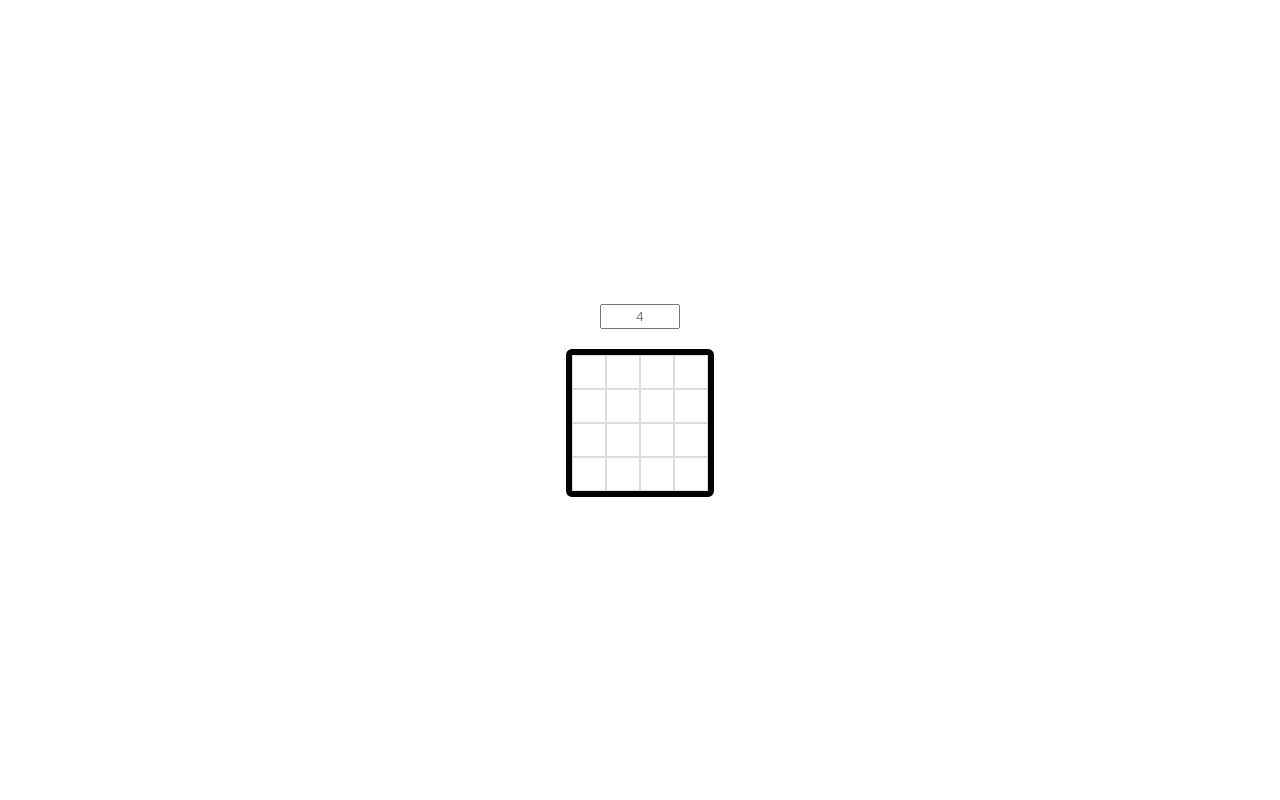
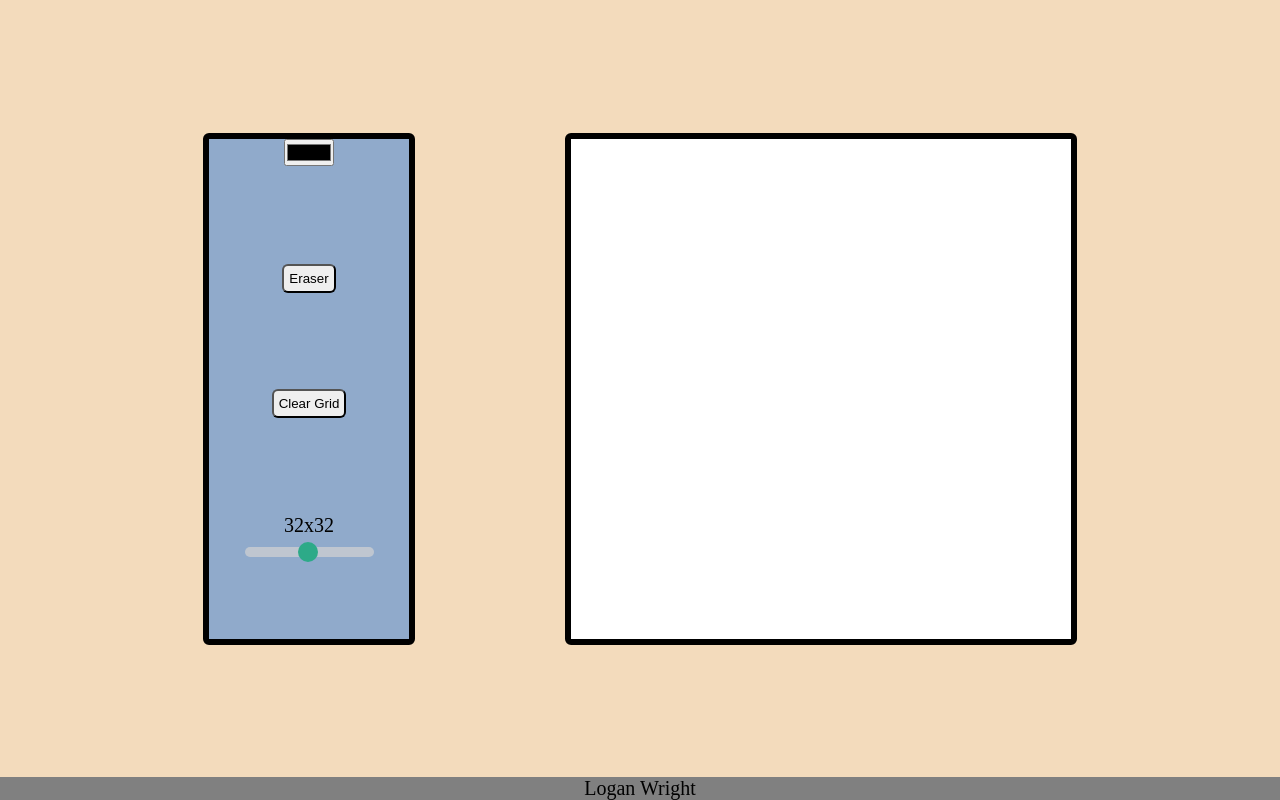
Before and after one commit to itstherampage/Etch-A-Sketch, a plain HTML site: page index.html in a window 1280 px wide. Drawn offline with Linux system fonts and the light colour scheme.

Commit message:
working on ui

```diff
--- a/css/styles.css
+++ b/css/styles.css
@@ -3,14 +3,30 @@
   padding: 0;
 }
 
+body {
+  background-color: #f3dbbc;
+  min-height: 100vh;
+  display: flex;
+  flex-direction: column;
+}
+
 .container {
   display: flex;
+  flex: 2;
+  justify-content: center;
+  gap: 150px;
+  align-items: center;
+}
 
-  /* this should be applying  */
+.controlsContainer {
+  display: flex;
   flex-direction: column;
-  justify-content: center;
   align-items: center;
-  min-height: 100vh;
+  background-color: #90aacb;
+  border: 6px solid black;
+  height: 500px;
+  width: 200px;
+  border-radius: 6px;
 }
 
 :root {
@@ -20,6 +36,8 @@
 
 .grid-container {
   display: grid;
+  width: 500px;
+  height: 500px;
   grid-template-rows: repeat(var(--grid-rows), 1fr);
   grid-template-columns: repeat(var(--grid-cols), 1fr);
   border: 6px solid black;
@@ -27,14 +45,71 @@
 }
 
 .grid-item {
-  padding: 1em;
-  border: 1px solid #ddd;
+  background-color: white;
   text-align: center;
 }
 
-.input {
-  width: 70px;
-  padding: 3px;
-  margin-bottom: 20px;
+.colorContainer {
+  flex: 1;
+}
+
+.eraserButtonContainer {
+  flex: 1;
+}
+
+.clearButtonContainer {
+  flex: 1;
+}
+
+.button {
+  padding: 5px;
+  border-radius: 6px;
+  outline: none;
+}
+
+.sliderContainer {
+  flex: 1;
+}
+
+.sliderContainer p {
   text-align: center;
+  font-size: 20px;
+  margin-bottom: 5px;
 }
+
+.slider {
+  -webkit-appearance: none;
+  width: 100%;
+  height: 10px;
+  margin-top: 5px;
+  border-radius: 5px;
+  outline: none;
+  opacity: 0.7;
+  background: #d3d3d3;
+  -webkit-transition: 0.2s;
+  transition: opacity 0.2s;
+}
+
+.slider::-webkit-slider-thumb {
+  -webkit-appearance: none;
+  appearance: none;
+  width: 20px;
+  height: 20px;
+  border-radius: 50%;
+  background: #04aa6d;
+  cursor: pointer;
+}
+
+.slider::-moz-range-thumb {
+  width: 25px;
+  height: 25px;
+  border-radius: 50%;
+  background: #04aa6d;
+  cursor: pointer;
+}
+
+.footer {
+  text-align: center;
+  font-size: 20px;
+  background-color: gray;
+}
--- a/index.html
+++ b/index.html
@@ -9,9 +9,31 @@
   </head>
   <body>
     <div class="container">
-      <input class="input" type="text" name="gridSize" id="" placeholder="4" />
+      <div class="controlsContainer">
+        <div class="colorContainer">
+          <input type="color" name="" id="colorValue" value="#000000" />
+        </div>
+        <div class="eraserButtonContainer">
+          <button class="button">Eraser</button>
+        </div>
+        <div class="clearButtonContainer">
+          <button class="button">Clear Grid</button>
+        </div>
+        <div class="sliderContainer">
+          <p id="sliderValue">32x32</p>
+          <input
+            class="slider"
+            type="range"
+            name="gridSize"
+            min="1"
+            max="64"
+            value="32"
+          />
+        </div>
+      </div>
       <div class="grid-container"></div>
     </div>
+    <div class="footer">Logan Wright</div>
     <script src="./js/script.js"></script>
   </body>
 </html>
--- a/js/script.js
+++ b/js/script.js
@@ -1,5 +1,15 @@
 const gridContainer = document.querySelector(".grid-container");
-const input = document.querySelector(".input");
+const slider = document.querySelector(".slider");
+const sliderValue = document.querySelector("#sliderValue");
+const colorPicker = document.querySelector("#colorValue");
+
+const addMouseEnterListeners = () => {
+  getGridItems().forEach((item) => {
+    item.addEventListener("mouseenter", function (e) {
+      e.target.style.backgroundColor = colorPicker.value;
+    });
+  });
+};
 
 const makeRows = (rows, cols) => {
   gridContainer.style.setProperty("--grid-rows", rows);
@@ -9,28 +19,23 @@ const makeRows = (rows, cols) => {
     gridContainer.appendChild(cell).className = "grid-item";
   }
 };
-makeRows(4, 4);
 
 const getGridItems = () => {
   const gridItems = document.querySelectorAll(".grid-item");
   return gridItems;
 };
 
-input.addEventListener("change", function (e) {
-  let gridSize = e.target.value;
+slider.oninput = function () {
+  let gridSize = this.value;
+  sliderValue.textContent = `${gridSize}x${gridSize}`;
   while (gridContainer.firstChild) {
     gridContainer.removeChild(gridContainer.firstChild);
   }
   makeRows(gridSize, gridSize);
-  getGridItems().forEach((item) => {
-    item.addEventListener("mouseenter", function (e) {
-      e.target.style.backgroundColor = "black";
-    });
-  });
-});
+  addMouseEnterListeners();
+};
 
-getGridItems().forEach((item) => {
-  item.addEventListener("mouseenter", function (e) {
-    e.target.style.backgroundColor = "black";
-  });
-});
+window.onload = function () {
+  makeRows(32, 32);
+  addMouseEnterListeners();
+};
```
